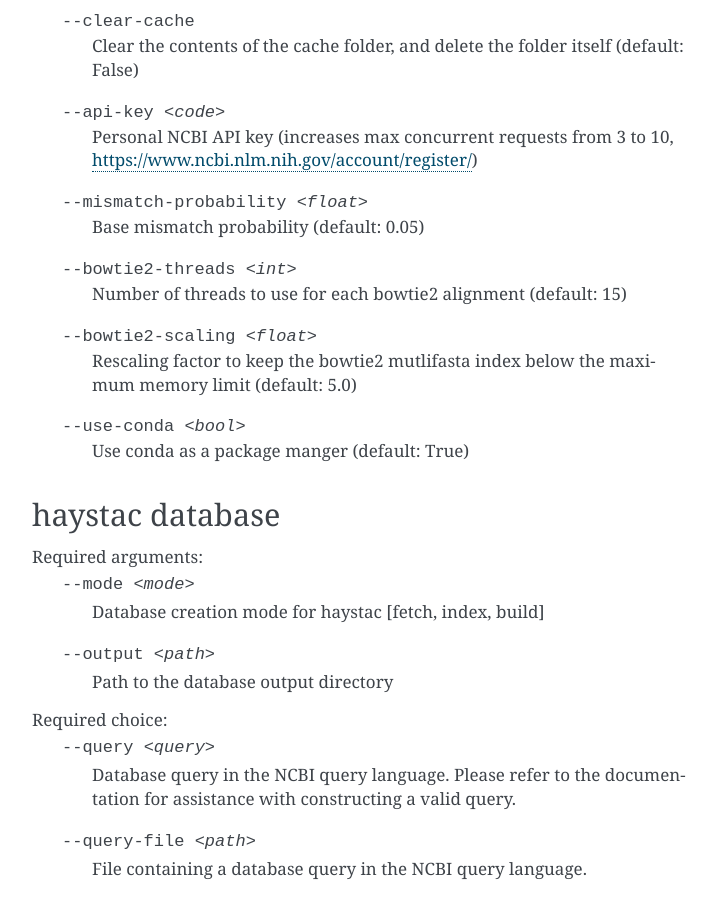
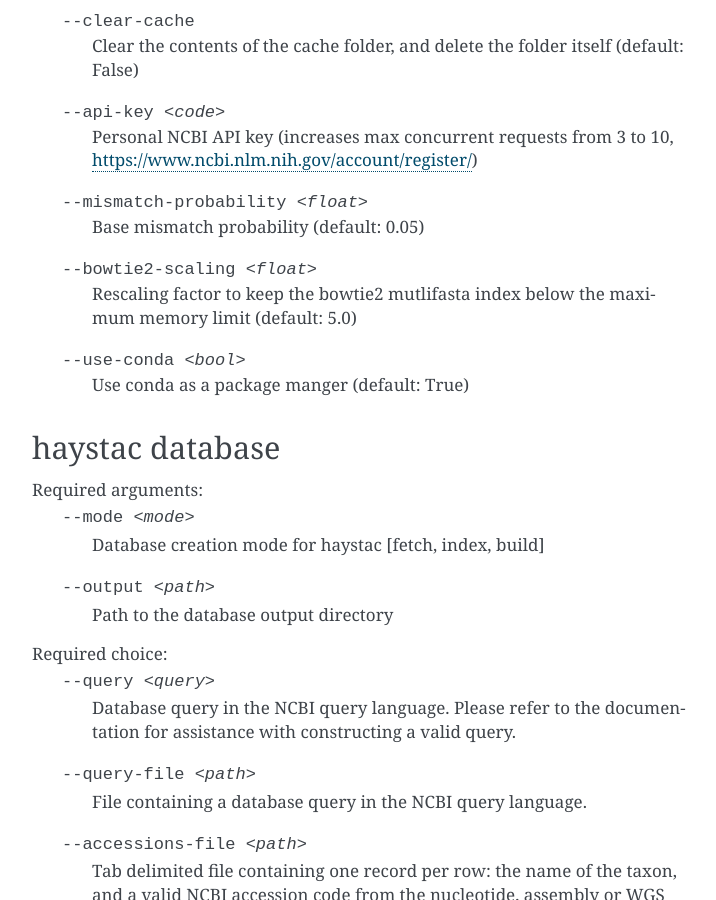
Before and after one commit to antonisdim/haystac, a Sphinx documentation site: the page built from docs/index.rst, in a window 1280 px wide and 900 px high, scrolled down 9570 px. Shown: the whole window, without its empty margins (388-1104 px from the left). Built offline with Sphinx 7.4.7, drawn with Linux system fonts in a browser that asks for light colours.

Commit message:
more typos

```diff
--- a/docs/index.rst
+++ b/docs/index.rst
@@ -286,9 +286,6 @@
                         https://www.ncbi.nlm.nih.gov/account/register/)
   --mismatch-probability <float>
                         Base mismatch probability (default: 0.05)
-  --bowtie2-threads <int>
-                        Number of threads to use for each bowtie2 alignment
-                        (default: 15)
   --bowtie2-scaling <float>
                         Rescaling factor to keep the bowtie2 mutlifasta index
                         below the maximum memory limit (default: 5.0)
```
